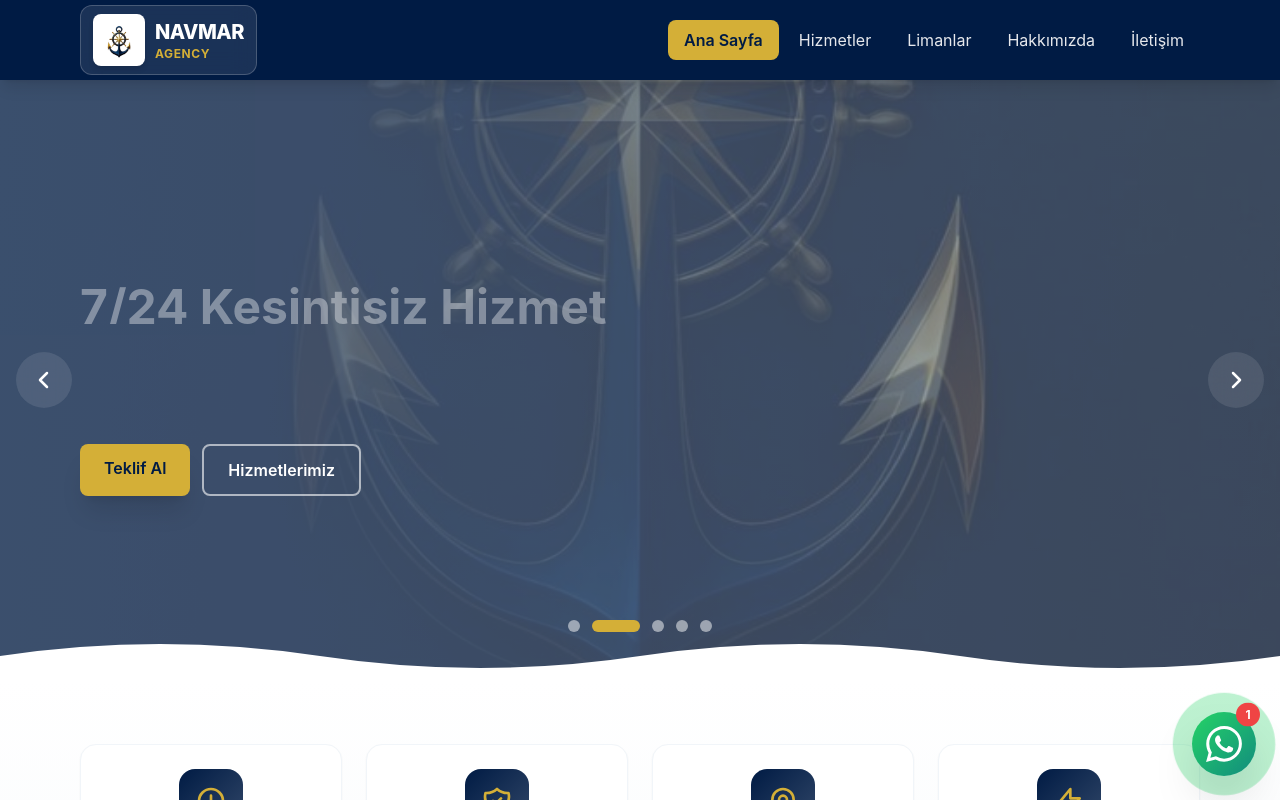
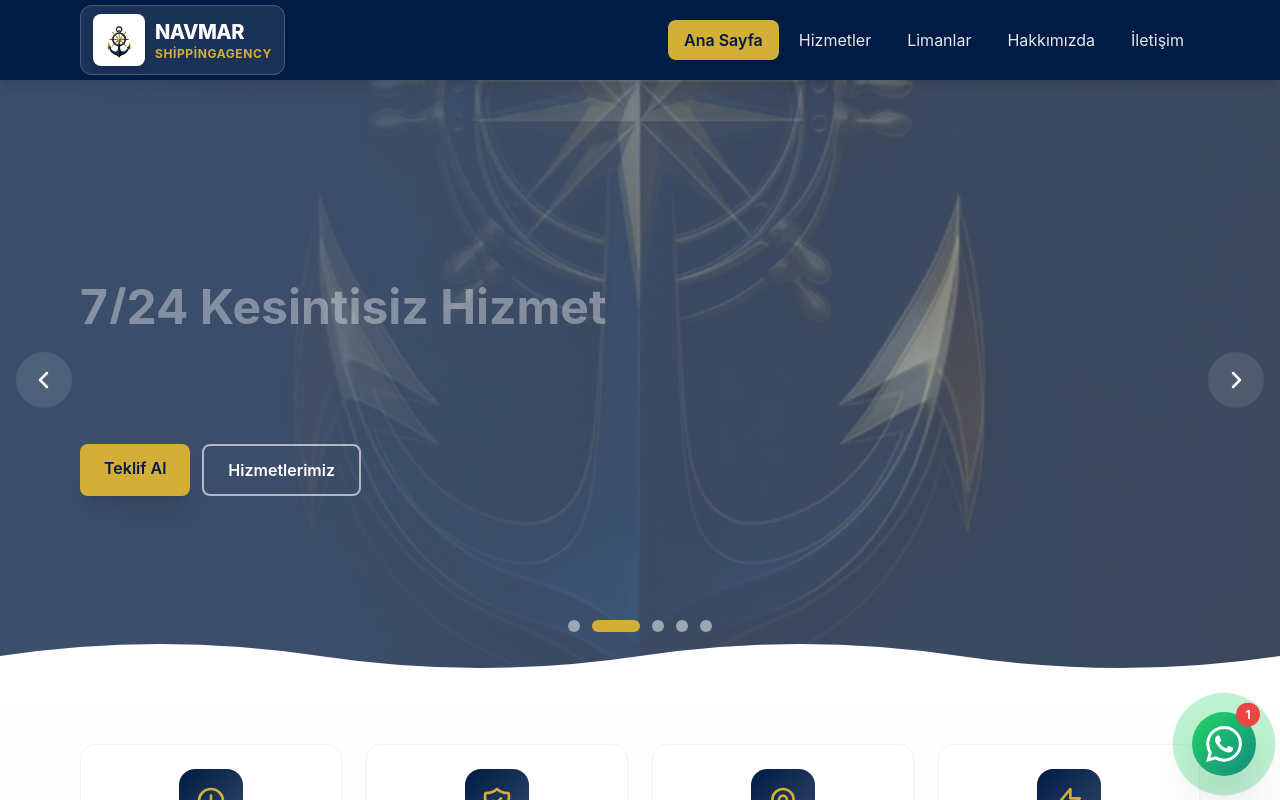
Before and after one commit to wawenda/navmar, a Next.js app: page / in a window 1280 px wide. Shown: the top 800 px of the page. Built offline with nearby package versions, Linux system fonts and the light colour scheme.

Commit message:
Update Navbar component

```diff
--- a/components/Navbar.tsx
+++ b/components/Navbar.tsx
@@ -45,7 +45,7 @@ export default function Navbar() {
                 NAVMAR
               </span>
               <span className="text-[10px] md:text-xs font-bold text-accent tracking-wider uppercase whitespace-nowrap">
-                Agency
+                ShippingAgency
               </span>
             </div>
           </Link>
```
